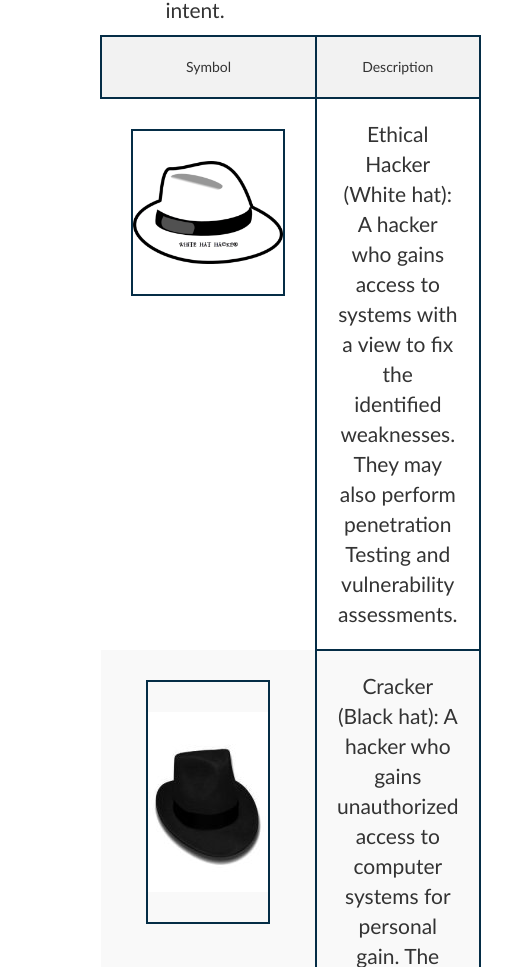
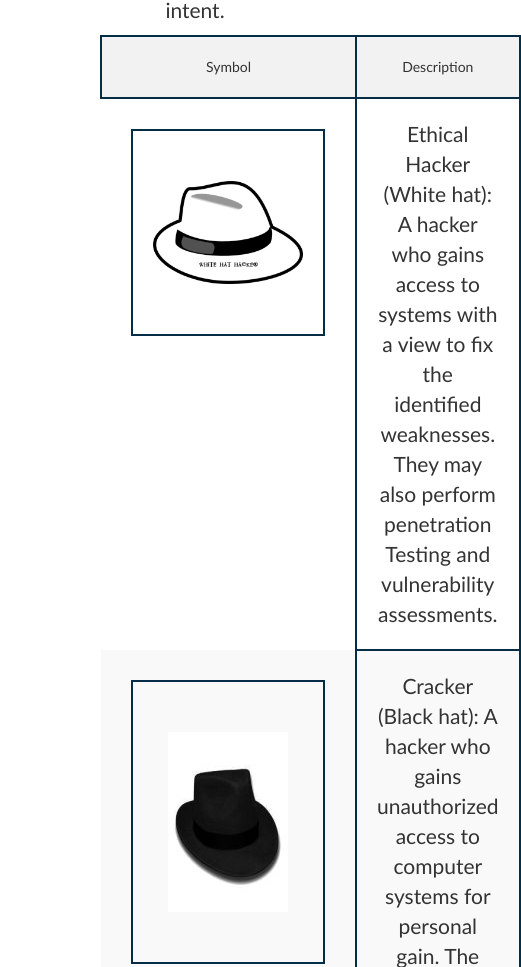
Before and after one commit to rert97/davkdps.github.io, a plain HTML site: page index.html in a window 390 px wide. Shown: the part 1893-2860 px from the top of the page, 521 px wide, since content can reach past the window. Drawn offline with nearby package versions, Linux system fonts and the light colour scheme.

Commit message:
Tables td formatting

```diff
--- a/style.css
+++ b/style.css
@@ -32,5 +32,5 @@ iframe{max-width:300px;margin:20px;}
 p.mob{display:block;float:left;}
 img-m{max-width:auto;}
 img.pp{width:100%;}
-.img-class{ display:inline-table; max-width:150px;}
+.img-class{ display:block;}
 }
```
